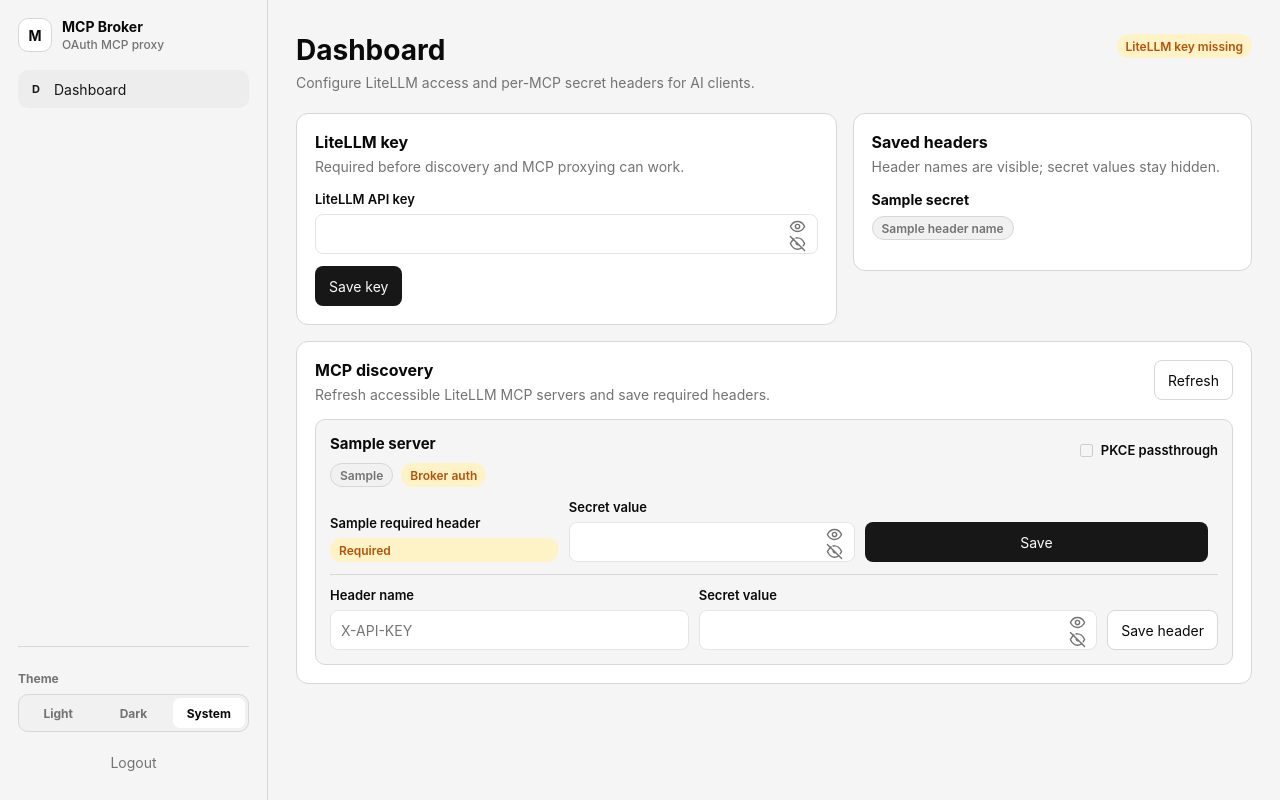
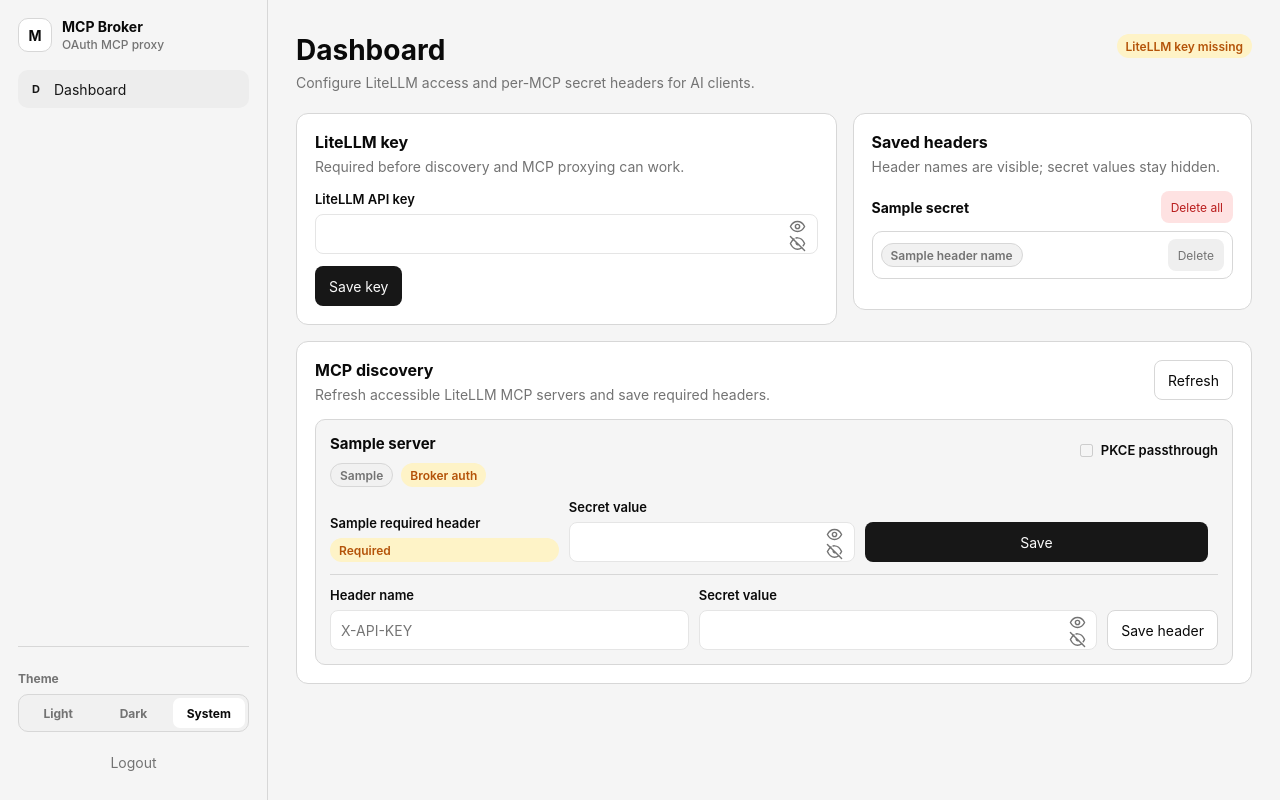
Before and after one commit to supergeoff/mcp-broker, a Python web app: template mcp_broker/templates/dashboard.html in a window 1280 px wide. Run offline with Jinja, Linux system fonts and the light colour scheme; the template is opened without the code that fills it: most values are stand-ins (such as "Sample title", 1, 10 or a date in 2020).

Commit message:
feat: allow deleting MCP secret headers

```diff
--- a/mcp_broker/templates/_shell.html
+++ b/mcp_broker/templates/_shell.html
@@ -123,6 +123,8 @@
         --success-surface: #d1fae5;
         --warning: #b45309;
         --warning-surface: #fef3c7;
+        --destructive: #b91c1c;
+        --destructive-surface: #fee2e2;
         --radius: 10px;
         font-family: Inter, ui-sans-serif, system-ui, -apple-system, BlinkMacSystemFont, "Segoe UI", sans-serif;
       }
@@ -145,6 +147,8 @@
         --success-surface: #d1fae5;
         --warning: #b45309;
         --warning-surface: #fef3c7;
+        --destructive: #b91c1c;
+        --destructive-surface: #fee2e2;
       }
 
       html[data-theme="dark"] {
@@ -165,6 +169,8 @@
         --success-surface: #064e3b66;
         --warning: #fbbf24;
         --warning-surface: #78350f66;
+        --destructive: #f87171;
+        --destructive-surface: #7f1d1d66;
       }
 
       @media (prefers-color-scheme: dark) {
@@ -185,6 +191,8 @@
           --success-surface: #064e3b66;
           --warning: #fbbf24;
           --warning-surface: #78350f66;
+          --destructive: #f87171;
+          --destructive-surface: #7f1d1d66;
         }
       }
 
@@ -465,9 +473,22 @@
         background: var(--accent);
         color: var(--accent-foreground);
       }
+      .button-danger {
+        background: var(--destructive-surface);
+        color: var(--destructive);
+        border-color: transparent;
+      }
+      .button-danger:hover {
+        border-color: var(--destructive);
+      }
       .button-ghost {
         color: var(--muted-foreground);
         border-color: transparent;
+      }
+      .button-small {
+        min-height: 32px;
+        padding: 5px 9px;
+        font-size: 12px;
       }
       .status-badge,
       .badge {
@@ -513,6 +534,22 @@
         margin: 0;
         font-size: 14px;
         font-weight: 650;
+      }
+      .saved-group-header,
+      .saved-secret-row {
+        display: flex;
+        align-items: center;
+        justify-content: space-between;
+        gap: 10px;
+      }
+      .saved-secret-list {
+        display: grid;
+        gap: 8px;
+      }
+      .saved-secret-row {
+        border: 1px solid var(--border);
+        border-radius: var(--radius);
+        padding: 7px 8px;
       }
       .server-list {
         display: grid;
--- a/mcp_broker/templates/dashboard.html
+++ b/mcp_broker/templates/dashboard.html
@@ -50,10 +50,23 @@
         <div>
           {% for mcp_name, header_names in secrets.items() %}
             <div class="saved-group">
-              <h3 class="saved-group-title">{{ mcp_name }}</h3>
-              <div class="badge-list">
+              <div class="saved-group-header">
+                <h3 class="saved-group-title">{{ mcp_name }}</h3>
+                <form method="post" action="/api/mcp/secrets/delete">
+                  <input type="hidden" name="mcp_name" value="{{ mcp_name }}">
+                  <button class="button button-danger button-small" type="submit">Delete all</button>
+                </form>
+              </div>
+              <div class="saved-secret-list">
                 {% for header_name in header_names %}
-                  <span class="badge">{{ header_name }}</span>
+                  <div class="saved-secret-row">
+                    <span class="badge">{{ header_name }}</span>
+                    <form method="post" action="/api/secret/delete">
+                      <input type="hidden" name="mcp_name" value="{{ mcp_name }}">
+                      <input type="hidden" name="header_name" value="{{ header_name }}">
+                      <button class="button button-ghost button-small" type="submit">Delete</button>
+                    </form>
+                  </div>
                 {% endfor %}
               </div>
             </div>
```
Also changed, not shown: mcp_broker/app.py (+19 -0 lines), mcp_broker/storage.py (+27 -1 lines), tests/conftest.py (+13 -0 lines), tests/test_dashboard.py (+93 -0 lines), tests/test_storage.py (+25 -0 lines).
